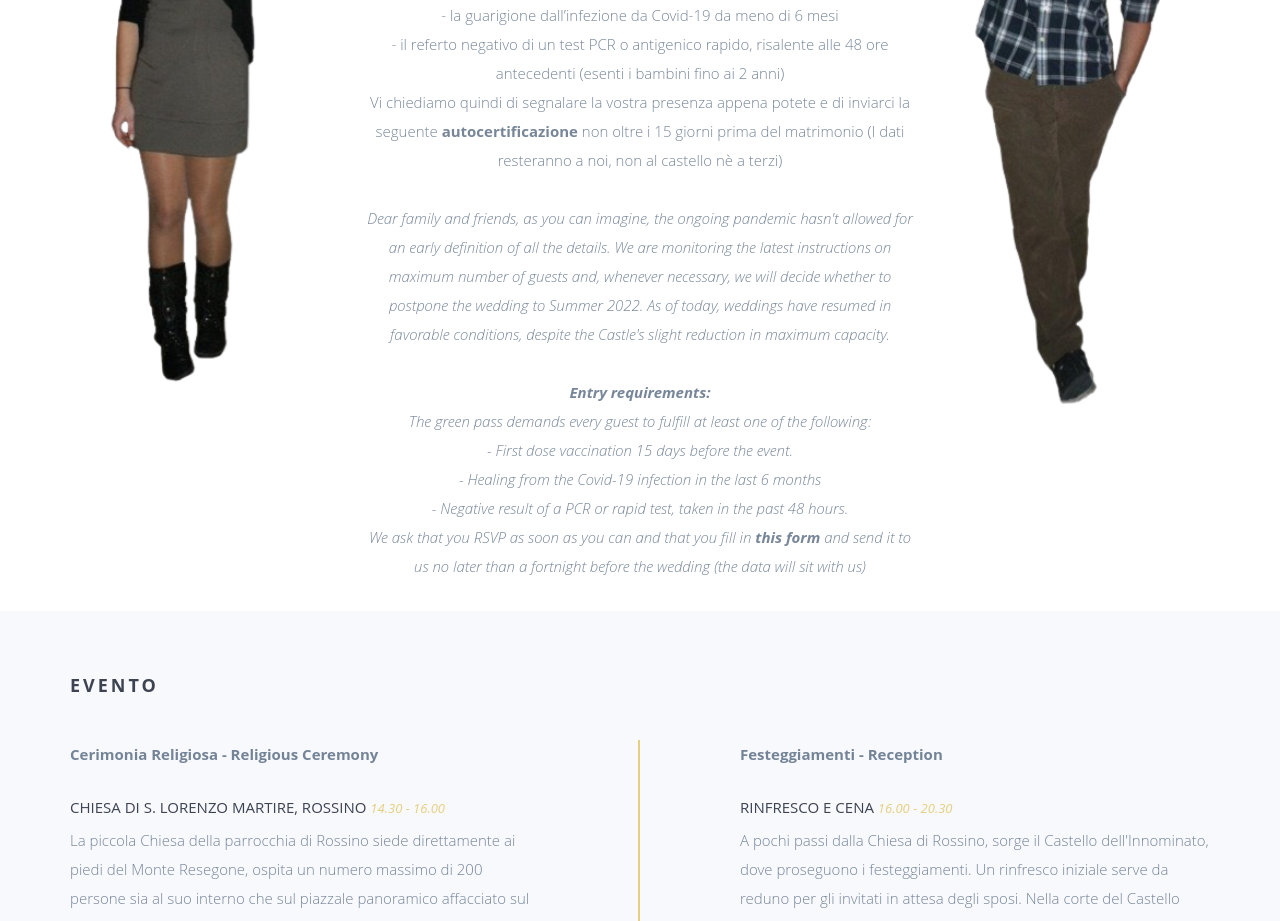
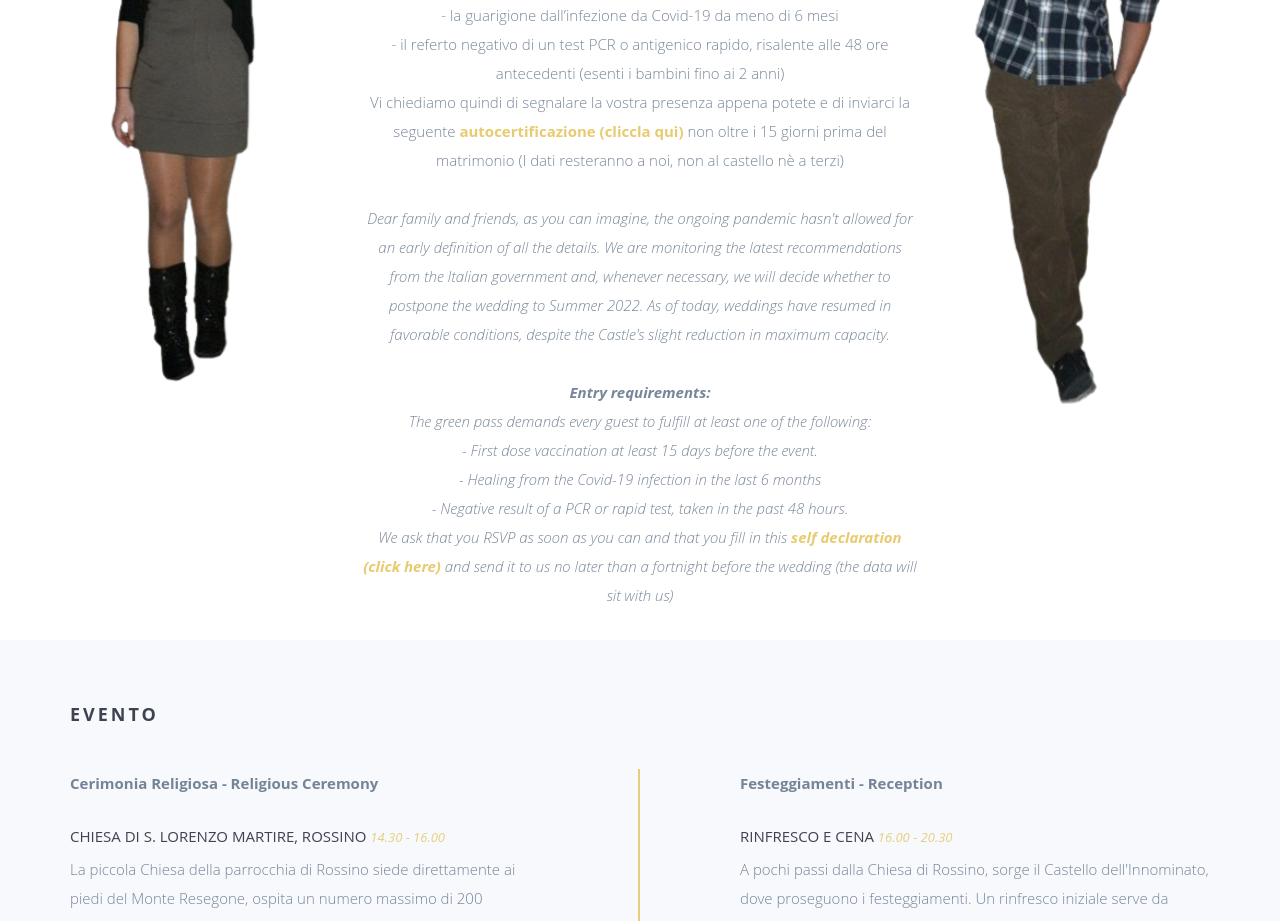
Before and after one commit to moving-northwards/wedding-website-Marti, a website: page index.html in a window 1280 px wide. Shown: the part 1540-2461 px from the top of the page. Drawn offline with nearby package versions, Linux system fonts and the light colour scheme; some packages are replaced by stand-ins of ours; files that its build step writes are made by us from their sources; files whose address does not match are found by name; a web font is replaced by a local one.

Commit message:
autocertificazione + doppio code

```diff
--- a/index.html
+++ b/index.html
@@ -109,29 +109,36 @@
             <div class="col-md-3 hidden-sm hidden-xs"><img src="img/marti.jpeg" class="wp1"></div>
             <div class="col-md-6">
                 <p>
-                    Cari amici e parenti, come potete immaginare, il protrarsi della pandemia non ci ha permesso di definire tutti i dettagli con largo anticipo. Valutiamo di giorno in giorno le nuove direttive del governo e, qualora necessario, decideremo se rinviare il Matrimonio all'estate 2022.
-Ad oggi, i matrimoni sono ripresi in condizioni molto favorevoli, seppure il Castello ci imponga un minimo scostamento dalla massima capienza prevista. Per questo motivo, alcuni inviti risultano personalizzati, mentre altri si riferiscono, al momento, solo alla festa del dopo cena.
+                    Cari amici e parenti, come potete immaginare, il protrarsi della pandemia non ci ha permesso di definire tutti i dettagli con largo anticipo.
+                    Valutiamo di giorno in giorno le nuove direttive del governo e, qualora necessario, decideremo se rinviare il Matrimonio all'estate 2022.
+                    Ad oggi, i matrimoni sono ripresi in condizioni molto favorevoli, seppure il Castello ci imponga un minimo scostamento dalla massima capienza prevista.
+                    Per questo motivo, alcuni inviti risultano personalizzati, mentre altri si riferiscono, al momento, solo alla festa del dopo cena.
 
 <br><br><b>Requisiti di accesso:</b>
 
 <br>Il green pass prevede che ogni ospite soddisfi almeno uno tra I seguenti requisiti:
 
-<br>- l’avvenuta vaccinazione (prima dose) 15 giorni prima del ricevimento.
+<br>- l’avvenuta vaccinazione (prima dose) almeno 15 giorni prima del ricevimento.
 <br>- la guarigione dall’infezione da Covid-19 da meno di 6 mesi
 <br>- il referto negativo di un test PCR o antigenico rapido, risalente alle 48 ore antecedenti (esenti i bambini fino ai 2 anni)
 
-<br>Vi chiediamo quindi di segnalare la vostra presenza appena potete e di inviarci la seguente <b>autocertificazione</b> non oltre i 15 giorni prima del matrimonio (I dati resteranno a noi, non al castello nè a terzi)
+<br>Vi chiediamo quindi di segnalare la vostra presenza appena potete e di inviarci la seguente
+<a href="autocertificazione.docx" download="autocertificazioneCOVID" src="autocertificazione.docx" target="_blank"><b>autocertificazione (cliccla qui)</b></a>
+non oltre i 15 giorni prima del matrimonio (I dati resteranno a noi, non al castello nè a terzi)
 
-		<br><br><i>Dear family and friends, as you can imagine, the ongoing pandemic hasn't allowed for an early definition of all the details. We are monitoring the latest instructions on maximum number of guests and, whenever necessary, we will decide whether to postpone the wedding to Summer 2022. As of today, weddings have resumed in favorable conditions, despite the Castle's slight reduction in maximum capacity.
+		<br><br><i>Dear family and friends, as you can imagine, the ongoing pandemic hasn't allowed for an early definition of all the details.
+            We are monitoring the latest recommendations from the Italian government and, whenever necessary, we will decide whether to postpone the wedding to Summer 2022.
+            As of today, weddings have resumed in favorable conditions, despite the Castle's slight reduction in maximum capacity.
 
 <br><br><b>Entry requirements:</b>
 
 <br>The green pass demands every guest to fulfill at least one of the following:
 
-<br>- First dose vaccination 15 days before the event.
+<br>- First dose vaccination at least 15 days before the event.
 <br>- Healing from the Covid-19 infection in the last 6 months
 <br>- Negative result of a PCR or rapid test, taken in the past 48 hours.
-<br>We ask that you RSVP as soon as you can and that you fill in <b>this form</b> and send it to us no later than a fortnight before the wedding (the data will sit with us)</i>
+<br>We ask that you RSVP as soon as you can and that you fill in this <a href="autocertificazione.docx" download="autocertificazioneCOVID" src="autocertificazione.docx" target="_blank"><b>self declaration (click here)</b></a>
+and send it to us no later than a fortnight before the wedding (the data will sit with us)</i>
                 </p>
             </div>
             <div class="col-md-3 hidden-sm hidden-xs"><img src="img/porti.jpeg" class="wp2"></div>
--- a/js/scripts.js
+++ b/js/scripts.js
@@ -214,7 +214,7 @@ $(document).ready(function () {
 
         $('#alert-wrapper').html(alert_markup('info', '<strong>Just a sec!</strong> We are saving your details.'));
 
-        if ($('#invite_code').val() !== '282494') {
+        if ( ($('#invite_code').val() !== '282494') || ( $('#invite_code').val() !== '942428') ) {
             $('#alert-wrapper').html(alert_markup('danger', '<strong>Sorry!</strong> Your invite code is incorrect.'));
         } else {
             $.post('https://script.google.com/macros/s/AKfycbxgnf3iZrdjhhG6hkvpSKEVPuDA1sjFWvrk0oXJD3C0TOg2cf-MeR7R8LzEQTrouRk/exec', data)
```
Also changed, not shown: js/scripts.min.js, 1 other file.
